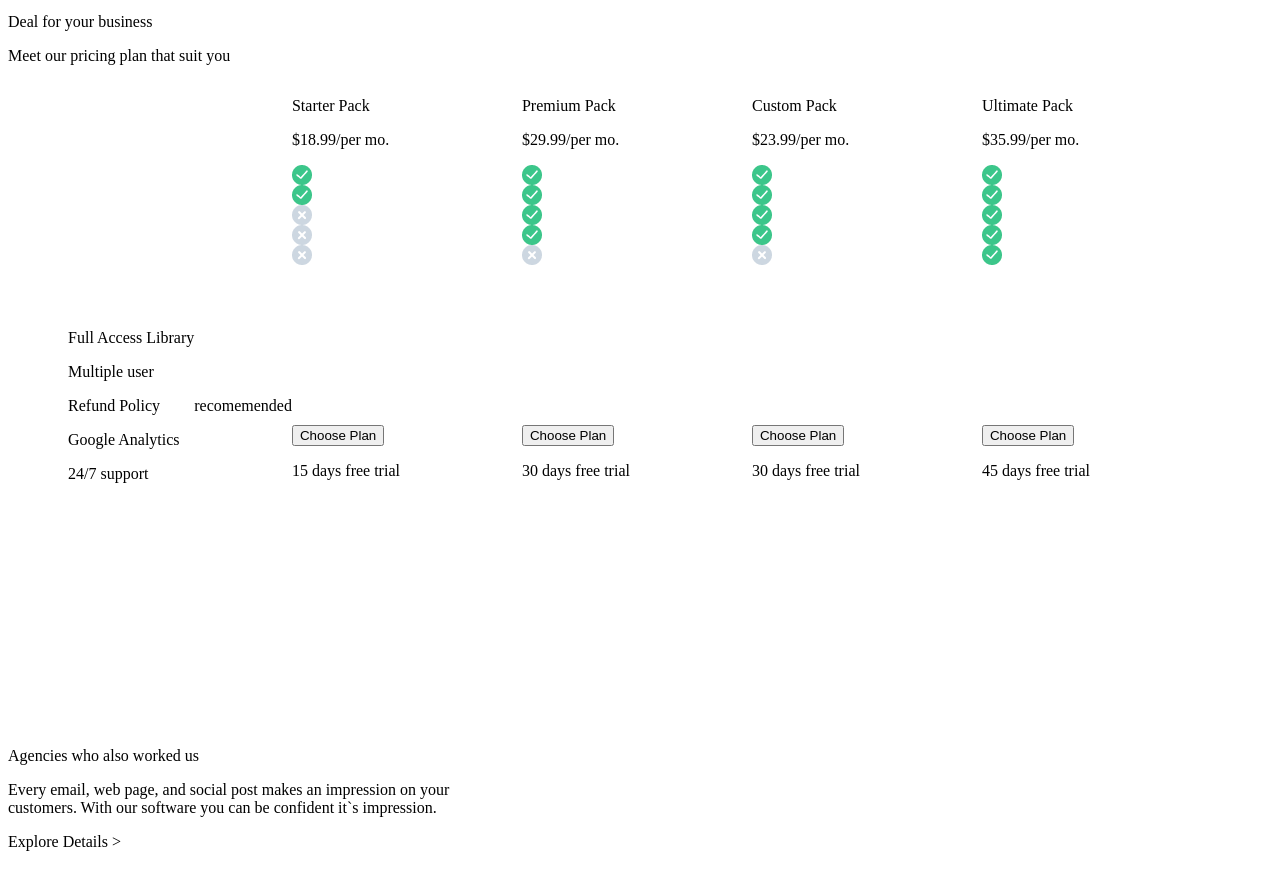
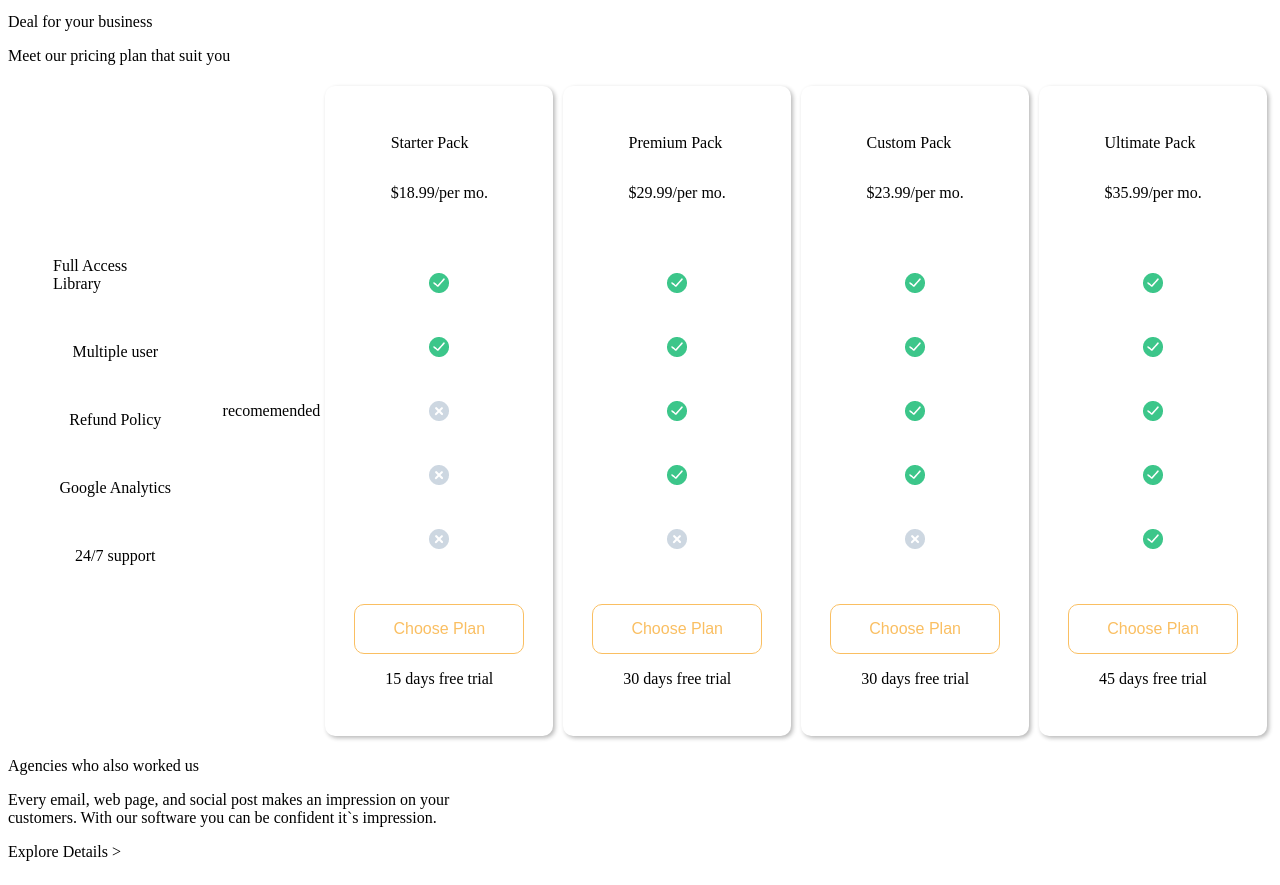
Before and after one commit to Kenneth-Luera/kennethpag.github.io, a plain HTML site: page index.html in a window 1280 px wide. Shown: the part 2026-2911 px from the top of the page. Drawn offline with Linux system fonts and the light colour scheme.

Commit message:
cambios del 02/09

```diff
--- a/index.html
+++ b/index.html
@@ -1,14 +1,14 @@
 <!DOCTYPE html>
 <html lang="en">
   <head>
-    <link rel="stylesheet" href="./style.css">
+    <link rel="stylesheet" href="./style.css" />
     <title>Document</title>
   </head>
   <body>
     <div class="p1">
       <div class="cajaSuperior">
         <div class="logo">
-                <img src="./images/logo.png" alt="logo">
+          <img src="./images/logo.png" alt="logo" />
         </div>
         <div class="menu">
           <button class="botonesEncabezado">Home</button>
@@ -25,18 +25,25 @@
               <button class="new">new</button>
             </div>
             <div>
-                        <p class="cajaNew"> we have updated our term & condition policy ></p>
+              <p class="cajaNew">
+                we have updated our term & condition policy >
+              </p>
             </div>
           </div>
           <div>
-                    <p class="parrafo1">Engage your website <br>
-                        visitors using support <br>
-                        management tools</p>
-                    <p class="parrafo2">Explore 50+ integrations that make your day-to-day workflow <br>
-                        <br>
-                    more efficient and familiar. Our extensive developer tools might <br>
-                    <br>
-                    also strike your fancy website. <br></p>
+            <p class="parrafo1">
+              Engage your website <br />
+              visitors using support <br />
+              management tools
+            </p>
+            <p class="parrafo2">
+              Explore 50+ integrations that make your day-to-day workflow <br />
+              <br />
+              more efficient and familiar. Our extensive developer tools might
+              <br />
+              <br />
+              also strike your fancy website. <br />
+            </p>
             <div class="botones1">
               <button class="amarillo">Try free trial</button>
               <button class="blanco">Discover in video</button>
@@ -44,7 +51,7 @@
           </div>
         </div>
         <div class="img">
-                <img src="./images/Group 118.png" alt="">
+          <img src="./images/Group 118.png" alt="" />
         </div>
       </div>
     </div>
@@ -55,39 +62,55 @@
       </div>
       <div class="icoText">
         <div class="cajaText">
-                <img src="" alt="">
-                <p>Simlify communications </p>
-                <p class="informacion">get your info test delivered at home collect a sample from the your pogress tests.</p>
+          <img src="" alt="" />
+          <p>Simlify communications</p>
+          <p class="informacion">
+            get your info test delivered at home collect a sample from the your
+            pogress tests.
+          </p>
         </div>
         <div class="cajaText">
-                <img src="" alt="">
-                <p>Simlify communications </p>
-                <p class="informacion">get your info test delivered at home collect a sample from the your pogress tests.</p>
+          <img src="" alt="" />
+          <p>Simlify communications</p>
+          <p class="informacion">
+            get your info test delivered at home collect a sample from the your
+            pogress tests.
+          </p>
         </div>
         <div class="cajaText">
-                <img src="" alt="">
-                <p>Simlify communications </p>
-                <p class="informacion">get your info test delivered at home collect a sample from the your pogress tests.</p>
+          <img src="" alt="" />
+          <p>Simlify communications</p>
+          <p class="informacion">
+            get your info test delivered at home collect a sample from the your
+            pogress tests.
+          </p>
         </div>
       </div>
       <div class="texto2">
         <div class="informacion2">
           <p>Introducing video calling support</p>
-                <p>Every email, web page, and social media post makes an impression on your <br>
-                customers. With our software you can be confident it`s impression.</p>
+          <p>
+            Every email, web page, and social media post makes an impression on
+            your <br />
+            customers. With our software you can be confident it`s impression.
+          </p>
           <p>explore details ></p>
         </div>
         <div>
-                <img src="./images/header.png" alt="">
-                <img src="./images/shutterstock_1231591543 1.png" alt="">
+          <img src="./images/header.png" alt="" />
+          <img src="./images/shutterstock_1231591543 1.png" alt="" />
           <div class="globo1">
-                    <p >Hi, I`m Andry. Let me<br>
-                    know what can i do <br>
-                for you</p>
+            <p>
+              Hi, I`m Andry. Let me<br />
+              know what can i do <br />
+              for you
+            </p>
           </div>
           <div class="globo2">
-                    <p >your personal support <br>
-                    assistance</p>
+            <p>
+              your personal support <br />
+              assistance
+            </p>
           </div>
         </div>
       </div>
@@ -98,76 +121,91 @@
         <p>Meet our pricing plan that suit you</p>
       </div>
       <div class="oferta">
-            <div>
-                <p>Full Access Library</p>
-                <p>Multiple user</p>
-                <p>Refund Policy</p>
-                <p>Google Analytics</p>
-                <p>24/7 support</p>
+        <div class="cuadroTexto">
+          <p class="beneficios">Full Access Library</p>
+          <p class="beneficios">Multiple user</p>
+          <p class="beneficios">Refund Policy</p>
+          <p class="beneficios">Google Analytics</p>
+          <p class="beneficios">24/7 support</p>
         </div>
         <p>recomemended</p>
         <div class="packet">
+          <div class="textPacket">
             <p>Starter Pack</p>
             <p>$18.99/per mo.</p>
+          </div>
           <div class="checks">
-                    <img src="./images/Combined shape 16072.png" alt="">
-                    <img src="./images/Combined shape 16072.png" alt="">
-                    <img src="./images/Vector.png" alt="">
-                    <img src="./images/Vector.png" alt="">
-                    <img src="./images/Vector.png" alt="">
+            <img src="./images/Combined shape 16072.png" alt="" class="lista"/>
+            <img src="./images/Combined shape 16072.png" alt="" class="lista"/>
+            <img src="./images/Vector.png" alt="" class="lista"/>
+            <img src="./images/Vector.png" alt="" class="lista"/>
+            <img src="./images/Vector.png" alt="" class="lista"/>
           </div>
-                <button>Choose Plan</button>
+          <div class="plan">
+            <button class="botonPrecio">Choose Plan</button>
             <p>15 days free trial</p>
           </div>
+        </div>
         <div class="packet">
-                <div>
+          <div class="textPacket">
             <p>Premium Pack</p>
             <p>$29.99/per mo.</p>
+          </div>
           <div class="checks">
-                        <img src="./images/Combined shape 16072.png" alt="">
-                        <img src="./images/Combined shape 16072.png" alt="">
-                        <img src="./images/Combined shape 16072.png" alt="">
-                        <img src="./images/Combined shape 16072.png" alt="">
-                        <img src="./images/Vector.png" alt="">
+            <img src="./images/Combined shape 16072.png" alt="" class="lista" />
+            <img src="./images/Combined shape 16072.png" alt="" class="lista"/>
+            <img src="./images/Combined shape 16072.png" alt="" class="lista"/>
+            <img src="./images/Combined shape 16072.png" alt="" class="lista"/>
+            <img src="./images/Vector.png" alt="" class="lista"/>
           </div>
-                    <button>Choose Plan</button>
+          <div class="plan">
+            <button class="botonPrecio">Choose Plan</button>
             <p>30 days free trial</p>
           </div>
         </div>
         <div class="packet">
+          <div class="textPacket">
             <p>Custom Pack</p>
             <p>$23.99/per mo.</p>
+          </div>
           <div class="checks">
-                    <img src="./images/Combined shape 16072.png" alt="">
-                    <img src="./images/Combined shape 16072.png" alt="">
-                    <img src="./images/Combined shape 16072.png" alt="">
-                    <img src="./images/Combined shape 16072.png" alt="">
-                    <img src="./images/Vector.png" alt="">
+            <img src="./images/Combined shape 16072.png" alt="" class="lista"/>
+            <img src="./images/Combined shape 16072.png" alt="" class="lista"/>
+            <img src="./images/Combined shape 16072.png" alt="" class="lista"/>
+            <img src="./images/Combined shape 16072.png" alt="" class="lista"/>
+            <img src="./images/Vector.png" alt="" class="lista"/>
           </div>
-                <button>Choose Plan</button>
+          <div class="plan">
+            <button class="botonPrecio">Choose Plan</button>
             <p>30 days free trial</p>
           </div>
+        </div>
         <div class="packet">
+          <div class="textPacket">
             <p>Ultimate Pack</p>
             <p>$35.99/per mo.</p>
+          </div>
           <div class="checks">
-                    <img src="./images/Combined shape 16072.png" alt="">
-                    <img src="./images/Combined shape 16072.png" alt="">
-                    <img src="./images/Combined shape 16072.png" alt="">
-                    <img src="./images/Combined shape 16072.png" alt="">
-                    <img src="./images/Combined shape 16072.png" alt="">
+            <img src="./images/Combined shape 16072.png" alt="" class="lista"/>
+            <img src="./images/Combined shape 16072.png" alt="" class="lista"/>
+            <img src="./images/Combined shape 16072.png" alt="" class="lista"/>
+            <img src="./images/Combined shape 16072.png" alt="" class="lista"/>
+            <img src="./images/Combined shape 16072.png" alt="" class="lista"/>
           </div>
-                <button>Choose Plan</button>
+          <div class="plan">
+            <button class="botonPrecio">Choose Plan</button>
             <p>45 days free trial</p>
+          </div>
         </div>
       </div>
       <div>
         <p>Agencies who also worked us</p>
-            <p>Every email, web page, and social post makes an impression on your<br>
-            customers. With our software you can be confident it`s impression.</p>
+        <p>
+          Every email, web page, and social post makes an impression on your<br />
+          customers. With our software you can be confident it`s impression.
+        </p>
         <p>Explore Details ></p>
       </div>
-
     </div>
   </body>
 </html>
--- a/style.css
+++ b/style.css
@@ -169,12 +169,59 @@ body{
 }
 .checks{
     display: flex;
+    justify-content: center;
+    align-items: center;
     flex-direction: column;
     width: 20px;
     height: 260px;
 }
 
 .packet{
+    display: flex;
+    justify-content: space-around;
+    align-items: center;
+    flex-direction: column;
     width: 230px;
     height: 650px;
+    margin: 5px;
+    box-shadow: 2px 2px 4px 0 rgba(20, 20, 20, 0.3);
+    border-radius: 10px;
 }
+.cuadroTexto{
+    display: flex;
+    justify-content: center;
+    align-items: center;
+    flex-direction: column;
+    margin: 20px;
+
+}
+.beneficios{
+    margin: 25px;
+}
+.botonPrecio{
+    width: 170px;
+    height: 50px;
+    color: #FABF62;
+    border: #FABF62 1px solid;
+    border-radius: 10px;
+    background-color: white;
+    font-size: 16px;
+
+}
+.botonPrecio:hover{
+    background-color: #FABF62;
+    color: white;
+    border: none;
+}
+.textPacket{
+    display: flex;
+    flex-direction: column;
+}
+.lista{
+    margin: 22px;
+}
+.plan{
+    display: flex;
+    flex-direction: column;
+    align-items: center;
+}
```
Lines whose indentation alone changed are shown as unchanged.
